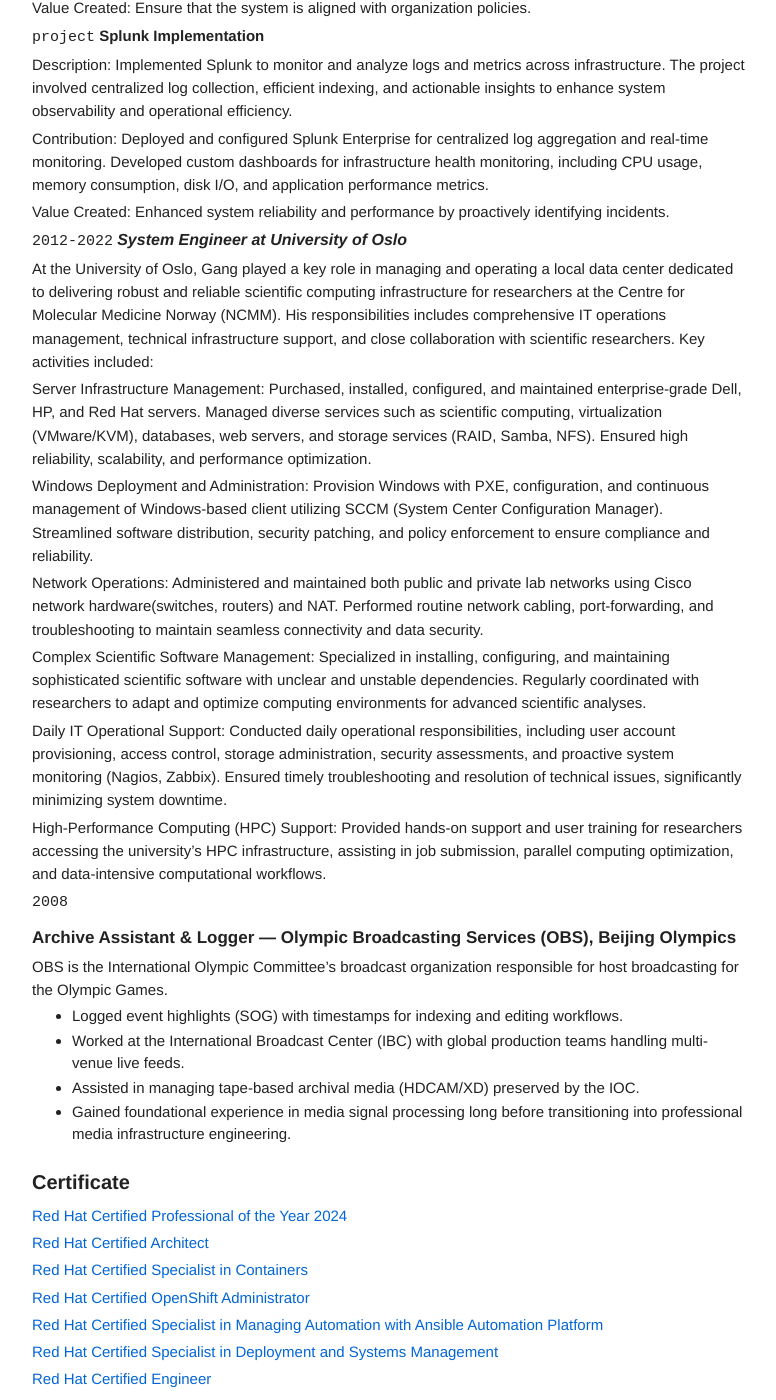
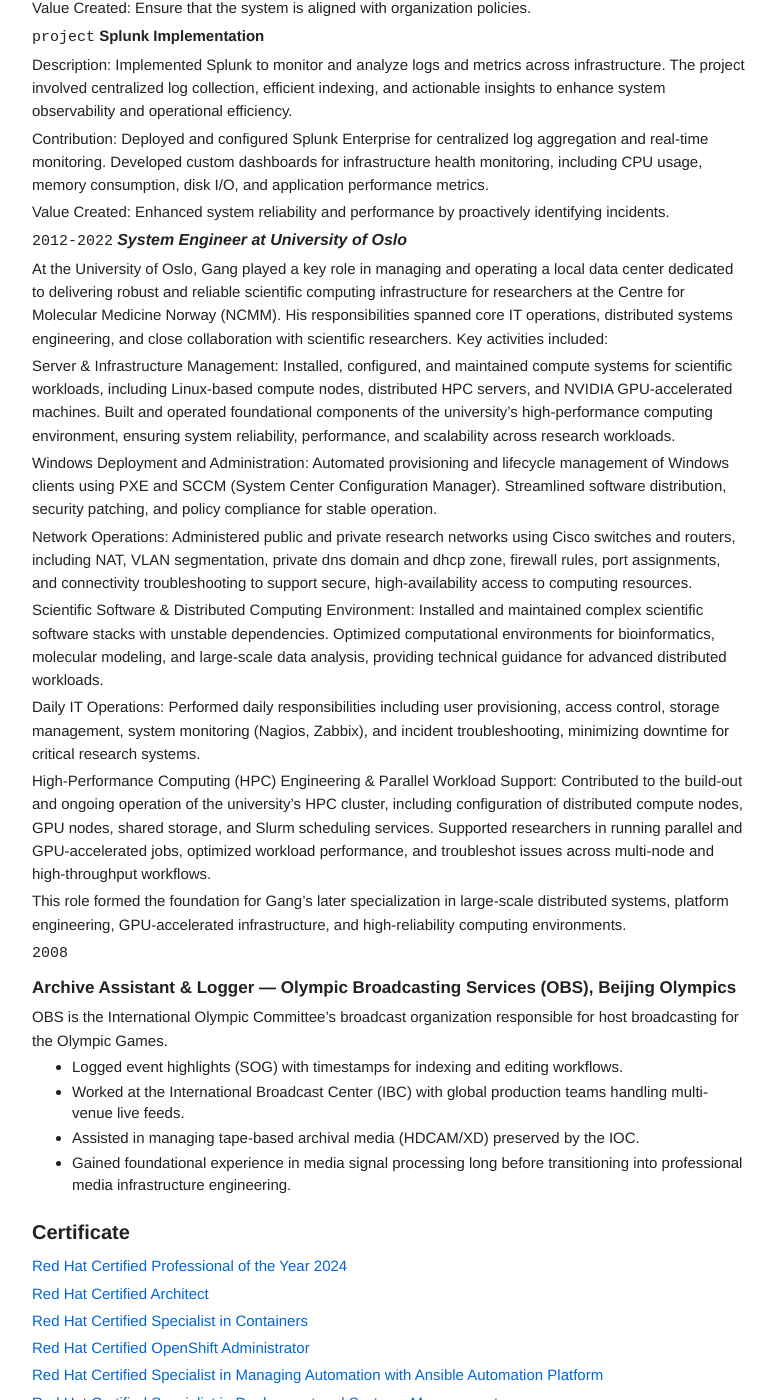
Before and after one commit to gcccheng/wugui, a Jekyll site: the page built from cvenglish.md, in a window 1280 px wide and 1400 px high, scrolled down 3990 px. Shown: the whole window, without its empty margins (118-894 px from the left). Built offline with Jekyll 4.4.1, drawn with Linux system fonts in a browser that asks for light colours.

Commit message:
Revise System Engineer role description in cvenglish.md
Updated job responsibilities and achievements for the System Engineer role at the University of Oslo, enhancing clarity and detail in various sections.

```diff
--- a/cvenglish.md
+++ b/cvenglish.md
@@ -186,19 +186,22 @@ Value Created: Enhanced system reliability and performance by proactively identi
 `2012-2022`
 ***<font size= "3">System Engineer at University of Oslo</font>***
 
-At the University of Oslo, Gang played a key role in managing and operating a local data center dedicated to delivering robust and reliable scientific computing infrastructure for researchers at the Centre for Molecular Medicine Norway (NCMM). His responsibilities includes comprehensive IT operations management, technical infrastructure support, and close collaboration with scientific researchers. Key activities included:
+At the University of Oslo, Gang played a key role in managing and operating a local data center dedicated to delivering robust and reliable scientific computing infrastructure for researchers at the Centre for Molecular Medicine Norway (NCMM). His responsibilities spanned core IT operations, distributed systems engineering, and close collaboration with scientific researchers. Key activities included:
 
-Server Infrastructure Management: Purchased, installed, configured, and maintained enterprise-grade Dell, HP, and Red Hat servers. Managed diverse services such as scientific computing, virtualization (VMware/KVM), databases, web servers, and storage services (RAID, Samba, NFS). Ensured high reliability, scalability, and performance optimization.
+Server & Infrastructure Management: Installed, configured, and maintained compute systems for scientific workloads, including Linux-based compute nodes, distributed HPC servers, and NVIDIA GPU-accelerated machines. Built and operated foundational components of the university’s high-performance computing environment, ensuring system reliability, performance, and scalability across research workloads.
 
-Windows Deployment and Administration: Provision Windows with PXE, configuration, and continuous management of Windows-based client utilizing SCCM (System Center Configuration Manager). Streamlined software distribution, security patching, and policy enforcement to ensure compliance and reliability.
+Windows Deployment and Administration: Automated provisioning and lifecycle management of Windows clients using PXE and SCCM (System Center Configuration Manager). Streamlined software distribution, security patching, and policy compliance for stable operation.
 
-Network Operations: Administered and maintained both public and private lab networks using Cisco network hardware(switches, routers) and NAT. Performed routine network cabling, port-forwarding, and troubleshooting to maintain seamless connectivity and data security.
+Network Operations: Administered public and private research networks using Cisco switches and routers, including NAT, VLAN segmentation, private dns domain and dhcp zone, firewall rules, port assignments, and connectivity troubleshooting to support secure, high-availability access to computing resources.
 
-Complex Scientific Software Management: Specialized in installing, configuring, and maintaining sophisticated scientific software with unclear and unstable dependencies. Regularly coordinated with researchers to adapt and optimize computing environments for advanced scientific analyses.
+Scientific Software & Distributed Computing Environment: Installed and maintained complex scientific software stacks with unstable dependencies. Optimized computational environments for bioinformatics, molecular modeling, and large-scale data analysis, providing technical guidance for advanced distributed workloads.
 
-Daily IT Operational Support: Conducted daily operational responsibilities, including user account provisioning, access control, storage administration, security assessments, and proactive system monitoring (Nagios, Zabbix). Ensured timely troubleshooting and resolution of technical issues, significantly minimizing system downtime.
+Daily IT Operations: Performed daily responsibilities including user provisioning, access control, storage management, system monitoring (Nagios, Zabbix), and incident troubleshooting, minimizing downtime for critical research systems.
 
-High-Performance Computing (HPC) Support: Provided hands-on support and user training for researchers accessing the university's HPC infrastructure, assisting in job submission, parallel computing optimization, and data-intensive computational workflows.
+High-Performance Computing (HPC) Engineering & Parallel Workload Support: Contributed to the build-out and ongoing operation of the university’s HPC cluster, including configuration of distributed compute nodes, GPU nodes, shared storage, and Slurm scheduling services. Supported researchers in running parallel and GPU-accelerated jobs, optimized workload performance, and troubleshot issues across multi-node and high-throughput workflows.
+
+This role formed the foundation for Gang’s later specialization in large-scale distributed systems, platform engineering, GPU-accelerated infrastructure, and high-reliability computing environments.
+
 
 `2008`
 ### Archive Assistant & Logger — Olympic Broadcasting Services (OBS), Beijing Olympics
```
